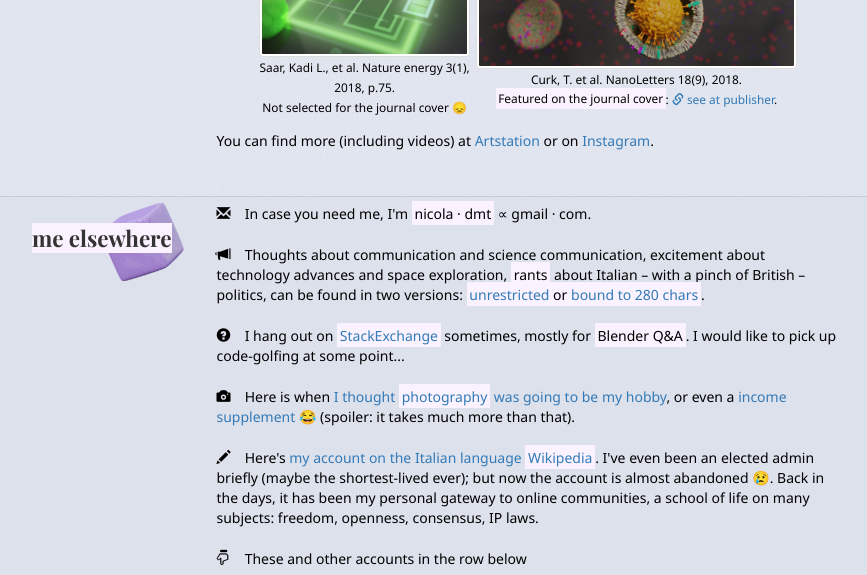
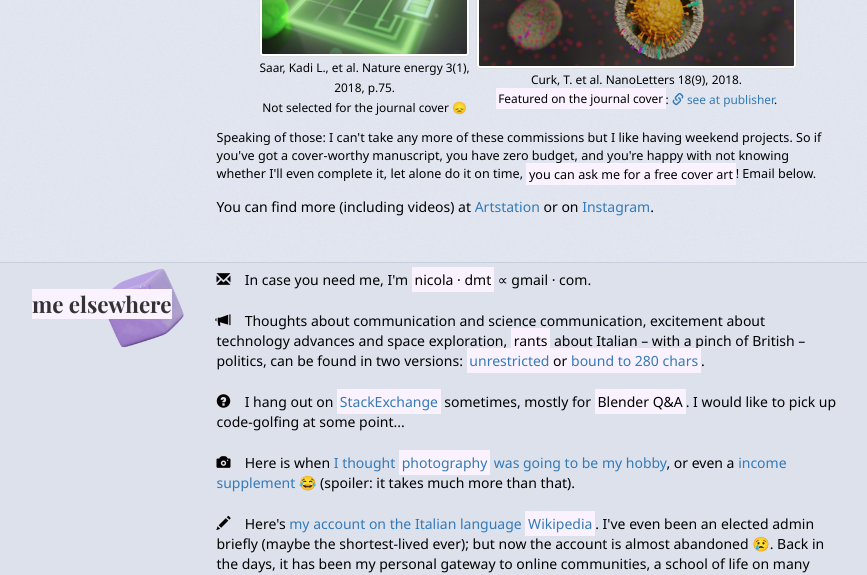
Before and after one commit to nicolasap-dm/nicolasap-dm.github.io, a plain HTML site: page index.html in a window 1280 px wide. Shown: the part 1900-2475 px from the top of the page, without its empty margins (161-1028 px from the left). Drawn offline with nearby package versions, Linux system fonts and the light colour scheme.

Commit message:
Free 3d commissions

```diff
--- a/index.html
+++ b/index.html
@@ -192,6 +192,8 @@
               </figure>
             </div>
           </div>
+          <p class="newpar smallfont">Speaking of those: I can't take any more of these commissions but I like having weekend projects.
+           So if you've got a cover-worthy manuscript, you have zero budget, and you're happy with not knowing whether I'll even complete it, let alone do it on time, <mark>you can ask me for a free cover art</mark>! Email below.
           <p class="newpar">You can find more (including videos) at <a href="https://www.artstation.com/nicolasap">Artstation</a> or on <a href="https://www.instagram.com/_nicolasap/">Instagram</a>.
         </div>
       </div>
--- a/style/layout.css
+++ b/style/layout.css
@@ -124,6 +124,10 @@ h4{
   font-size: .9em;
 }
 
+.smallfont{
+  font-size: .9em;
+}
+
 .packed div{
   padding-left:3px;
   padding-right:3px;
```
